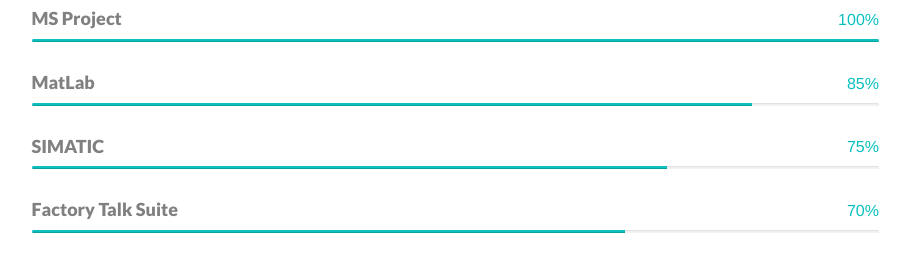
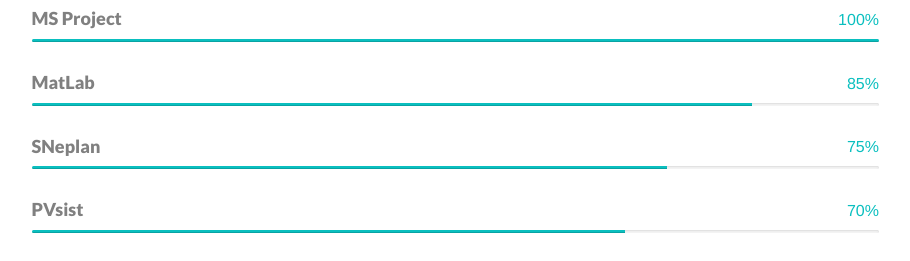
Before and after one commit to marytotu/Evidencia_html, a plain HTML site: page index.html in a window 1280 px wide. Shown: the part 1120-1381 px from the top of the page, without its empty margins (331-1241 px from the left). Drawn offline with nearby package versions, Linux system fonts and the light colour scheme.

Commit message:
Update index.html
ajustes 2

```diff
--- a/index.html
+++ b/index.html
@@ -172,7 +172,7 @@
                         <!--Progress Item three-->
 
                         <div class="rzm_progress_bar">
-                            <h4>SIMATIC</h4>
+                            <h4>SNeplan</h4>
                             <small class="pull-right rzm_perchantage">75%</small>
                             <div class="progress">
                                 <div class="progress-bar" role="progressbar" aria-valuenow="75" aria-valuemin="0"
@@ -184,7 +184,7 @@
                         <!--Progress Item three-->
 
                         <div class="rzm_progress_bar">
-                            <h4>Factory Talk Suite</h4>
+                            <h4>PVsist</h4>
                             <small class="pull-right rzm_perchantage">70%</small>
                             <div class="progress">
                                 <div class="progress-bar" role="progressbar" aria-valuenow="70" aria-valuemin="0"
```
